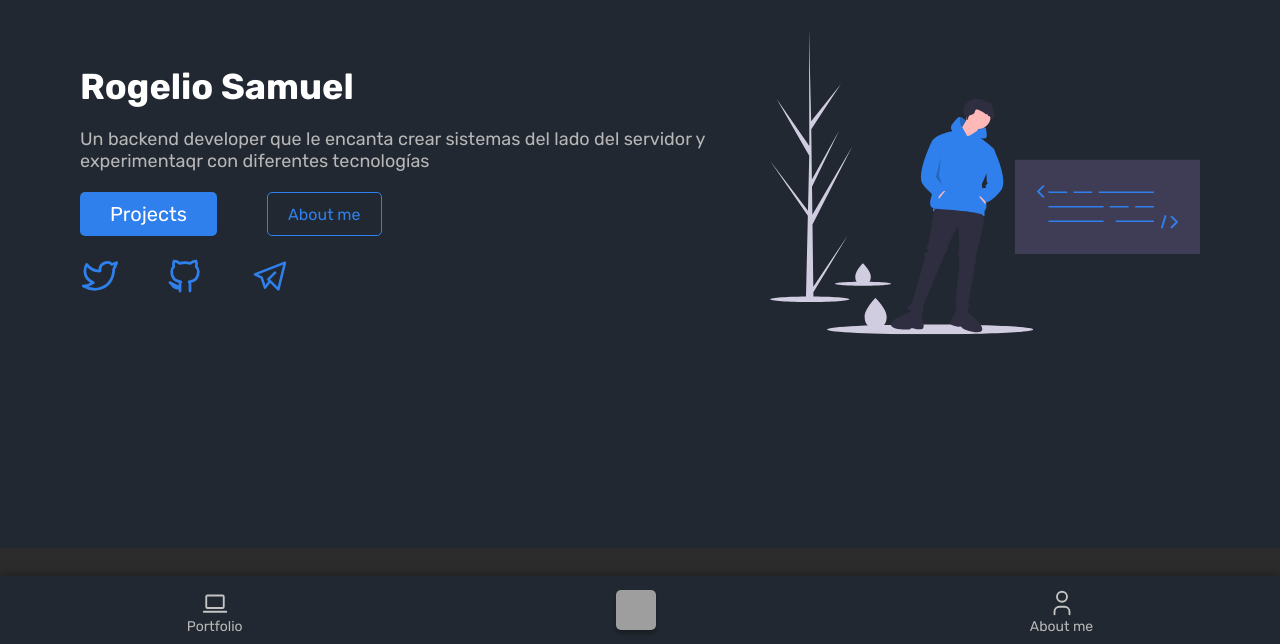
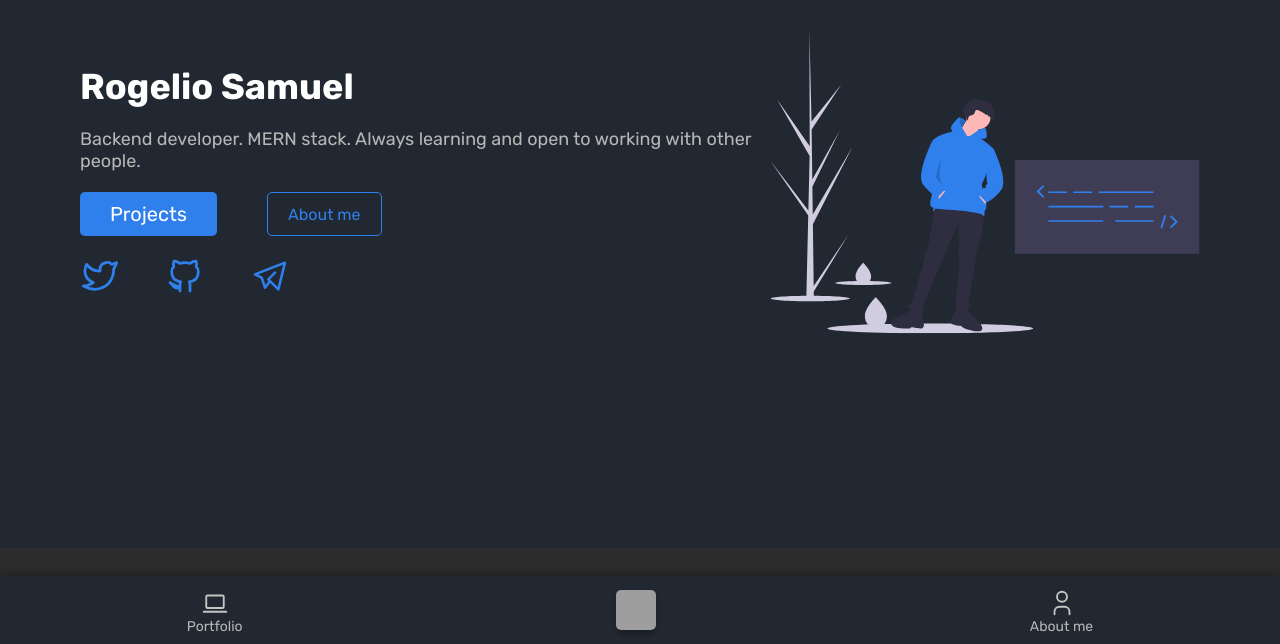
Before and after one commit to sam-621/rogeliosamuel.com, a React app: page / in a window 1280 px wide. Shown: the part 154-798 px from the top of the page. Built offline with nearby package versions, Linux system fonts and the light colour scheme; grey boxes are pictures that could not be loaded.

Commit message:
add illustration also in mobile

```diff
--- a/src/components/containers/Hero.jsx
+++ b/src/components/containers/Hero.jsx
@@ -12,8 +12,8 @@ const Hero = () => {
       <div className="Hero-content">
         <h1>Rogelio Samuel</h1>
         <p>
-          Un backend developer que le encanta crear sistemas del lado del
-          servidor y experimentaqr con diferentes tecnologías
+          Backend developer. MERN stack. Always learning and open to working
+          with other people.
         </p>
         <div className="Hero-content-actions">
           <PrimaryButton text="Projects" url="portfolio" />
--- a/src/styles/containers/hero.css
+++ b/src/styles/containers/hero.css
@@ -6,7 +6,12 @@
   grid-gap: 20px;
 }
 .Hero-illustration {
-  display: none;
+  display: flex;
+  justify-content: center;
+}
+.Hero-illustration img {
+  width: 292px;
+  height: 207px;
 }
 .Hero-content h1,
 .Hero-content p {
@@ -18,7 +23,7 @@
   font-size: 3.6rem;
 }
 .Hero-content p {
-  color: #B7B7B7;
+  color: #b7b7b7;
   font-size: 1.8rem;
 }
 .Hero-content-actions {
@@ -63,13 +68,9 @@
   .Hero-content-links {
     justify-content: start;
   }
-  .Hero-illustration {
-    display: flex;
-    justify-content: center;
-  }
   .Hero-illustration img {
     width: 430px;
-    height: 304, 83px;
+    height: 304.83px;
   }
 }
 @media screen and (min-width: 1300px) {
```
